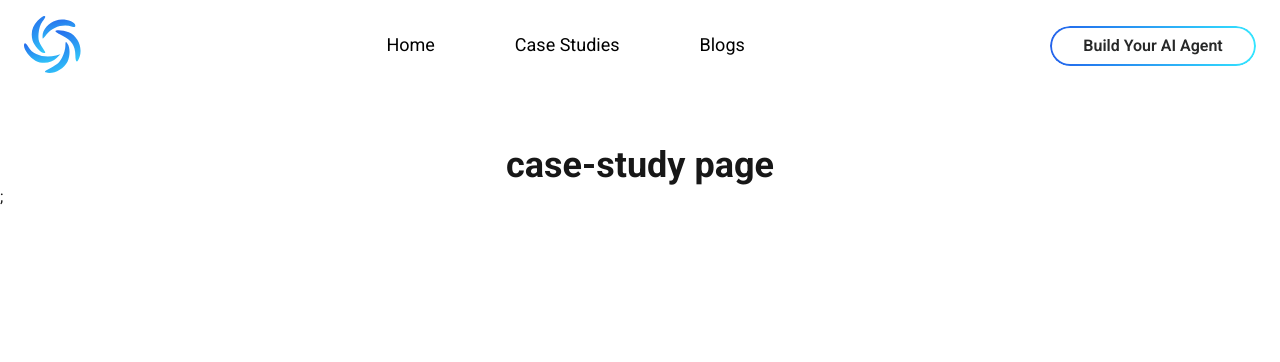
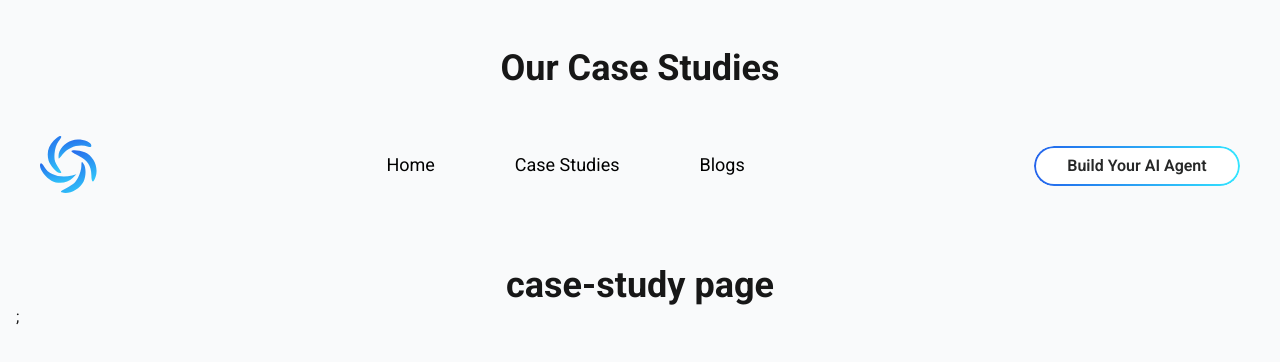
Before and after one commit to alexdev93/UPerk, a Next.js app: page /case-studies in a window 1280 px wide. Shown: the top 362 px of the page. Built offline with nearby package versions, Linux system fonts and the light colour scheme.

Commit message:
Build issue fixed

```diff
--- a/src/app/case-studies/page.tsx
+++ b/src/app/case-studies/page.tsx
@@ -1,11 +1,29 @@
+// src/app/case-studies/page.tsx
+import React from "react";
 import CaseStudies from "@/components/case-studies/CaseStudies";
-import React from "react";
-export const page = () => {
+import { Metadata } from "next";
+
+export const metadata: Metadata = {
+  title: "Case Studies | Your Company Name",
+  description: "Explore our successful projects and client case studies",
+  openGraph: {
+    title: "Case Studies | Your Company Name",
+    description: "Explore our successful projects and client case studies",
+    url: "/case-studies",
+  },
+};
+
+const CaseStudiesPage = () => {
   return (
-    <>
-      <CaseStudies />
-    </>
+    <main className="min-h-screen bg-gray-50">
+      <section className="container mx-auto px-4 py-12">
+        <h1 className="text-4xl font-bold mb-8 text-center">
+          Our Case Studies
+        </h1>
+        <CaseStudies />
+      </section>
+    </main>
   );
 };
 
-export default page;
+export default CaseStudiesPage;
```
